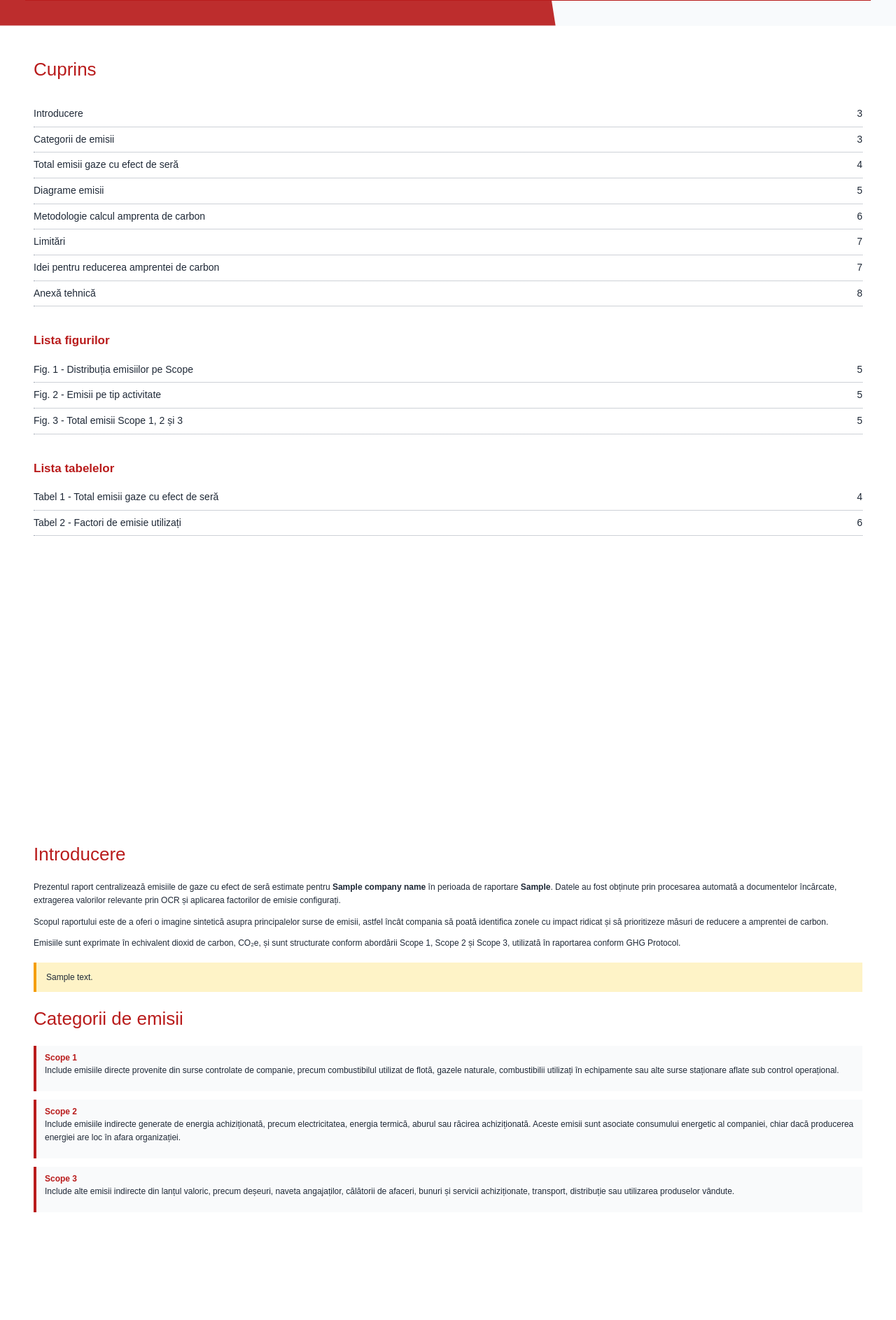
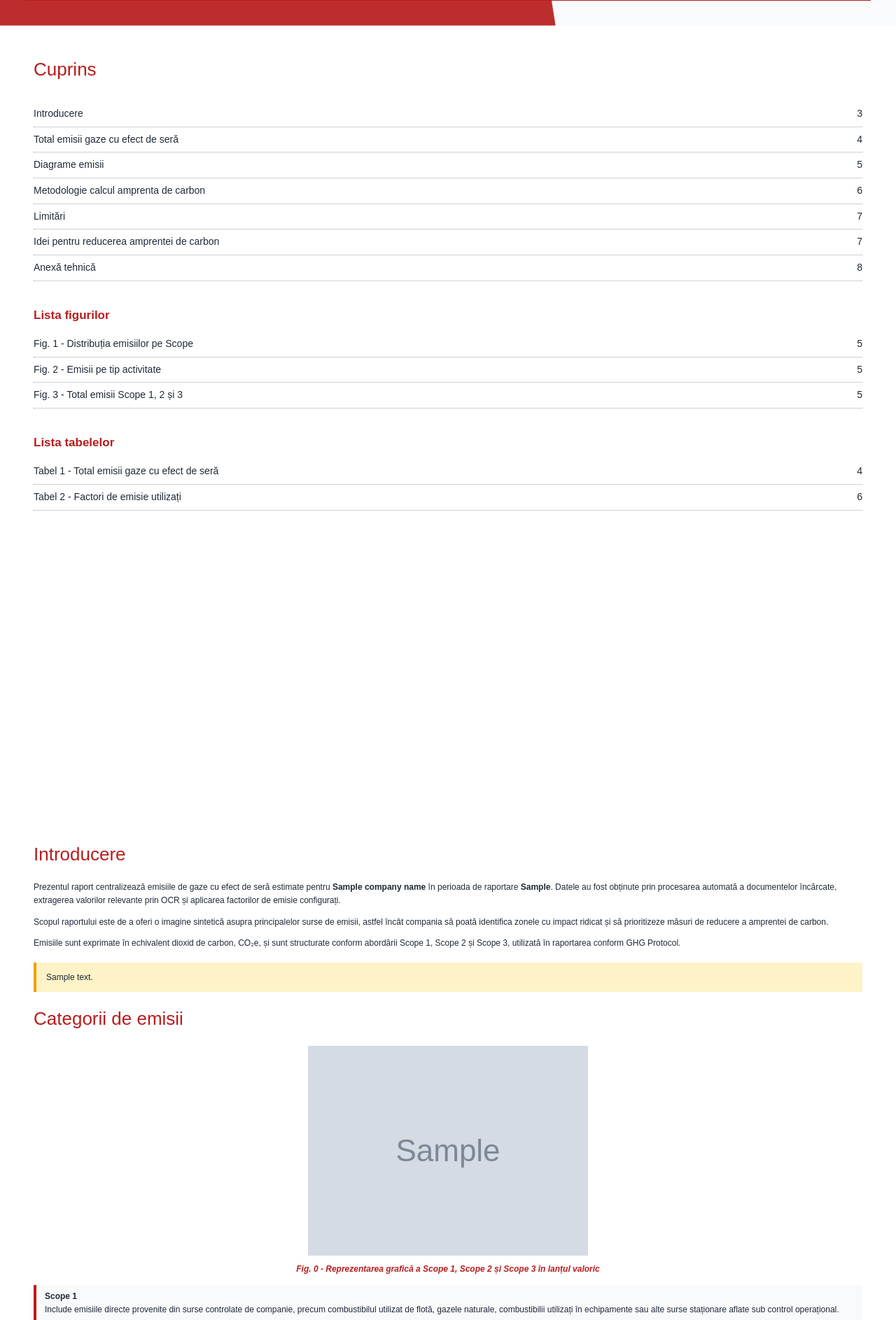
Before and after one commit to RaulGavriluta/CO2nvert, a Python web app: template backend/app/templates/report.html in a window 1280 px wide. Shown: the part 1086-2973 px from the top of the page at 70% size. Run offline with Jinja, Linux system fonts and the light colour scheme; the template is opened without the code that fills it: most values are stand-ins (such as "Sample title", 1, 10 or a date in 2020); grey boxes marked "Sample" are stand-in pictures.

Commit message:
added more data to report

```diff
--- a/backend/app/templates/report.html
+++ b/backend/app/templates/report.html
@@ -199,6 +199,16 @@
             background: white;
             padding-left: 8px;
         }
+        .toc-row a {
+    color: #1f2937;
+    text-decoration: none;
+    background: white;
+    padding-right: 8px;
+}
+
+.toc-row a:hover {
+    color: #b91c1c;
+}
 
         .note {
             background: #fef3c7;
@@ -272,33 +282,26 @@
             margin-top: 8px;
         }
 
-        .chart-grid {
-            display: grid;
-            grid-template-columns: 1fr 1fr;
-            gap: 18px;
-            margin-top: 20px;
-        }
-
         .chart-card {
     border: 1px solid #e5e7eb;
-            padding: 16px;
+    padding: 18px;
     background: white;
     page-break-inside: avoid;
-        }
-
-        .chart-card.full-width {
-            margin-top: 24px;
+    margin: 18px 0 24px;
 }
 
 .chart-img {
     width: 100%;
-            height: 260px;
     object-fit: contain;
     display: block;
 }
 
-        .chart-img.large {
-            height: 360px;
+.chart-img-big {
+    height: 300px;
+}
+
+.chart-img-large {
+    height: 470px;
 }
 
 figcaption {
@@ -357,16 +360,32 @@
             padding: 5px;
         }
 
+       .ghg-figure {
+    margin: 16px 0 14px;
+    page-break-inside: avoid;
+    text-align: center;
+}
+
+.ghg-img {
+    width: 100%;
+    height: 300px;
+    object-fit: contain;
+    display: block;
+}
+
 .scope-block {
     border-left: 4px solid #b91c1c;
-    padding: 8px 12px;
-    margin: 12px 0;
+    padding: 7px 12px;
+    margin: 8px 0;
     background: #f9fafb;
+    page-break-inside: avoid;
+    break-inside: avoid;
 }
 
-.scope-block strong {
-    color: #b91c1c;
+.scope-block p {
+    margin-bottom: 0;
 }
+
     </style>
 </head>
 
@@ -400,14 +419,13 @@
 <section class="page">
     <h2 class="toc-title">Cuprins</h2>
 
-    <div class="toc-row"><span>Introducere</span><span>3</span></div>
-    <div class="toc-row"><span>Categorii de emisii</span><span>3</span></div>
-    <div class="toc-row"><span>Total emisii gaze cu efect de seră</span><span>4</span></div>
-    <div class="toc-row"><span>Diagrame emisii</span><span>5</span></div>
-    <div class="toc-row"><span>Metodologie calcul amprenta de carbon</span><span>6</span></div>
-    <div class="toc-row"><span>Limitări</span><span>7</span></div>
-    <div class="toc-row"><span>Idei pentru reducerea amprentei de carbon</span><span>7</span></div>
-    <div class="toc-row"><span>Anexă tehnică</span><span>8</span></div>
+    <div class="toc-row"><a href="#introducere">Introducere</a><span>3</span></div>
+<div class="toc-row"><a href="#total-emisii">Total emisii gaze cu efect de seră</a><span>4</span></div>
+<div class="toc-row"><a href="#diagrame">Diagrame emisii</a><span>5</span></div>
+<div class="toc-row"><a href="#metodologie">Metodologie calcul amprenta de carbon</a><span>6</span></div>
+<div class="toc-row"><a href="#limitari">Limitări</a><span>7</span></div>
+<div class="toc-row"><a href="#recomandari">Idei pentru reducerea amprentei de carbon</a><span>7</span></div>
+<div class="toc-row"><a href="#anexa">Anexă tehnică</a><span>8</span></div>
 
     <h3 style="margin-top: 36px;">Lista figurilor</h3>
     <div class="toc-row"><span>Fig. 1 - Distribuția emisiilor pe Scope</span><span>5</span></div>
@@ -419,7 +437,7 @@
     <div class="toc-row"><span>Tabel 2 - Factori de emisie utilizați</span><span>6</span></div>
 </section>
 
-<section class="page">
+<section class="page" id="introducere">
     <h2>Introducere</h2>
 
     <p>
@@ -445,6 +463,15 @@
     </div>
 
     <h2>Categorii de emisii</h2>
+
+    {% if ghg_scope_image %}
+    <figure class="ghg-figure">
+        <img src="{{ ghg_scope_image }}" class="ghg-img">
+        <figcaption>
+            Fig. 0 - Reprezentarea grafică a Scope 1, Scope 2 și Scope 3 în lanțul valoric
+        </figcaption>
+    </figure>
+    {% endif %}
 
     <div class="scope-block">
         <strong>Scope 1</strong>
@@ -474,7 +501,9 @@
     </div>
 </section>
 
-<section class="page">
+
+
+<section class="page" id="total-emisii">
     <h2>Total emisii gaze cu efect de seră</h2>
 
     <div class="kpi-grid">
@@ -532,28 +561,30 @@
     <p class="figure-caption">Tabel 1 - Total emisii gaze cu efect de seră</p>
 </section>
 
-<section class="page">
+<section class="page" id="diagrame">
     <h2>Diagrame emisii</h2>
 
-    <div class="chart-grid">
     <figure class="chart-card">
-            <img src="{{ charts.scope_pie }}" class="chart-img">
+        <img src="{{ charts.scope_pie }}" class="chart-img chart-img-big">
         <figcaption>Fig. 1 - Distribuția emisiilor pe Scope</figcaption>
     </figure>
 
     <figure class="chart-card">
-            <img src="{{ charts.activity_bar }}" class="chart-img">
+        <img src="{{ charts.activity_bar }}" class="chart-img chart-img-big">
         <figcaption>Fig. 2 - Emisii pe tip activitate</figcaption>
     </figure>
-    </div>
+</section>
 
-    <figure class="chart-card full-width">
-        <img src="{{ charts.scope_bar }}" class="chart-img large">
+<section class="page">
+    <h2>Comparație emisii</h2>
+
+    <figure class="chart-card">
+        <img src="{{ charts.scope_bar }}" class="chart-img chart-img-large">
         <figcaption>Fig. 3 - Total emisii Scope 1, 2 și 3</figcaption>
     </figure>
 </section>
 
-<section class="page">
+<section class="page" id="metodologie">
     <h2>Metodologie calcul amprenta de carbon</h2>
 
     <div class="methodology-box">
@@ -605,7 +636,7 @@
     <p class="figure-caption">Tabel 2 - Factori de emisie utilizați</p>
 </section>
 
-<section class="page">
+<section class="page" id="limitari">
     <h2>Limitări</h2>
 
     <ul>
@@ -614,8 +645,7 @@
         {% endfor %}
     </ul>
 
-    <h2 style="margin-top: 34px;">Idei pentru reducerea amprentei de carbon</h2>
-
+<h2 id="recomandari" style="margin-top: 34px;">Idei pentru reducerea amprentei de carbon</h2>
     <ul>
         {% for recommendation in recommendations %}
         <li>{{ recommendation }}</li>
@@ -623,7 +653,7 @@
     </ul>
 </section>
 
-<section class="page">
+<section class="page" id="anexa">
     <h2>Anexă tehnică</h2>
 
     <p>
```
Also changed, not shown: backend/app/api/extraction.py (+93 -40 lines), backend/app/api/upload.py (+11 -8 lines), backend/app/services/report_generator.py (+24 -11 lines), backend/storage/assets/image.png (added). Lines whose indentation alone changed are shown as unchanged.
